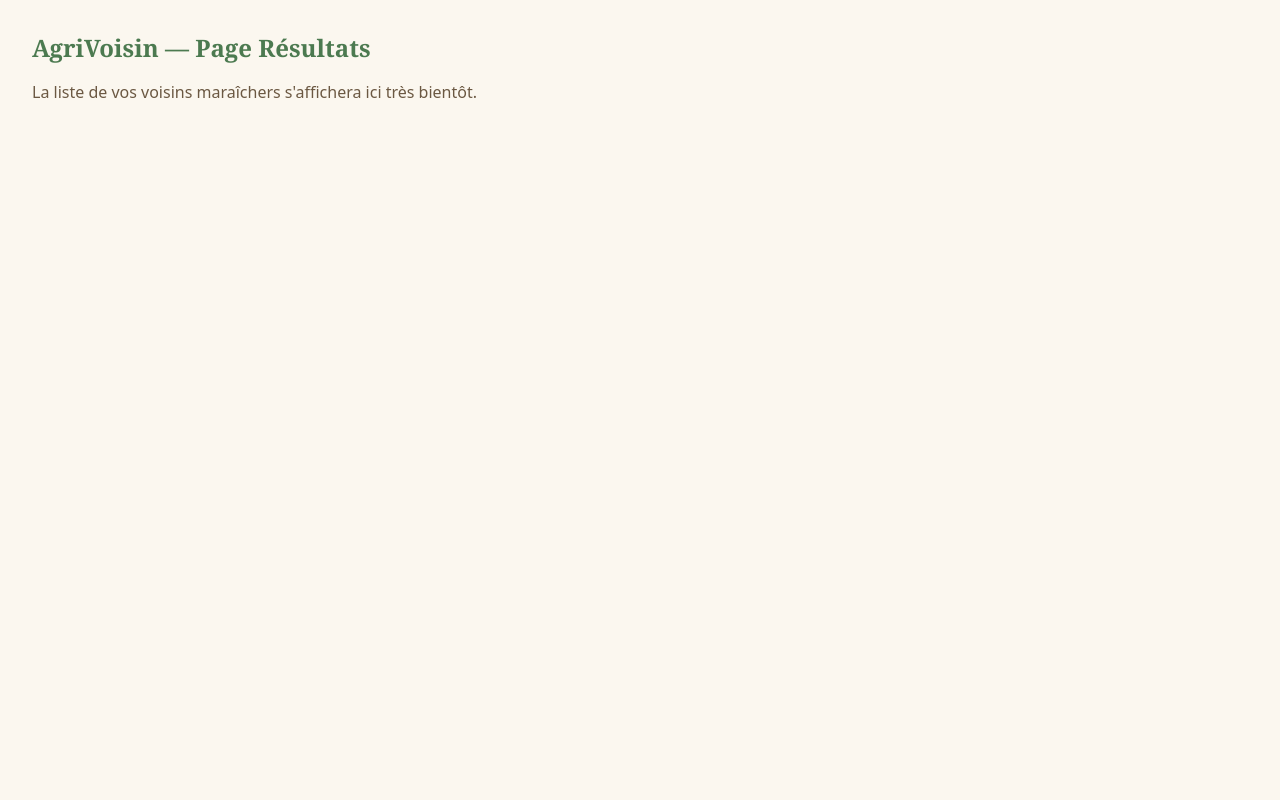
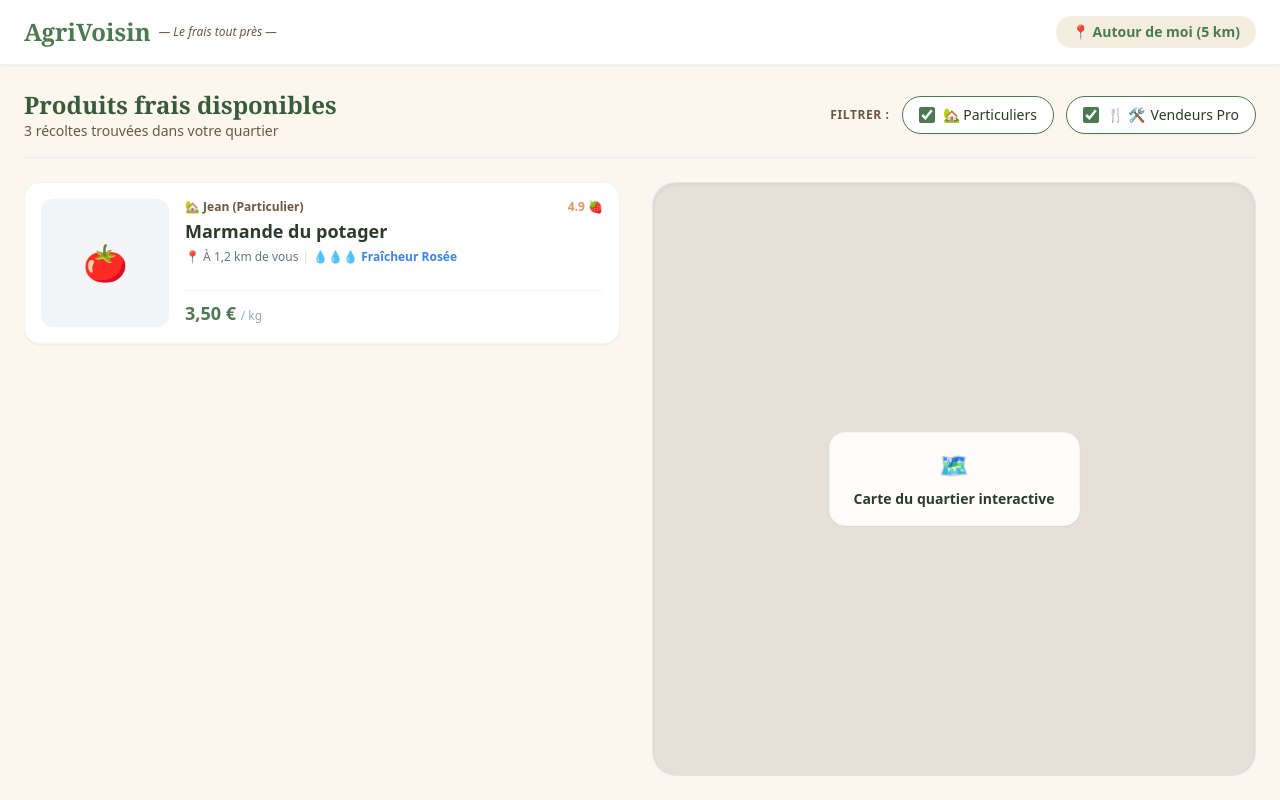
Before and after one commit to nordine2101-design/Agrivoisin, a Next.js app: page /resultats in a window 1280 px wide. Built offline with nearby package versions, Linux system fonts and the light colour scheme.

Commit message:
Update page.tsx

```diff
--- a/src/app/resultats/page.tsx
+++ b/src/app/resultats/page.tsx
@@ -2,9 +2,78 @@ import React from 'react';
 
 export default function ResultatsPage() {
   return (
-    <div className="min-h-screen bg-[#FBF7EF] text-[#2E3A2A] p-8">
-      <h1 className="text-2xl font-bold font-serif text-[#4C7A50]">AgriVoisin — Page Résultats</h1>
-      <p className="mt-4 text-[#6B5842]">La liste de vos voisins maraîchers s'affichera ici très bientôt.</p>
+    <div className="min-h-screen bg-[#FBF7EF] text-[#2E3A2A] font-sans flex flex-col">
+      {/* EN-TÊTE ÉPURÉ DE LA PAGE */}
+      <header className="w-full py-4 border-b border-gray-200/50 bg-white px-6 flex justify-between items-center shadow-sm">
+        <div className="flex items-center gap-2">
+          <span className="font-serif text-2xl font-bold text-[#4C7A50]">AgriVoisin</span>
+          <span className="text-xs italic text-[#6B5842] hidden sm:inline">— Le frais tout près —</span>
+        </div>
+        <div className="text-sm font-semibold text-[#4C7A50] bg-[#F3EDE0] px-4 py-1.5 rounded-full">
+          📍 Autour de moi (5 km)
+        </div>
+      </header>
+
+      {/* CONTENU PRINCIPAL */}
+      <main className="flex-grow flex flex-col max-w-7xl w-full mx-auto p-4 md:p-6 gap-6">
+        {/* FILTRES À COCHER / DÉCOCHER */}
+        <div className="flex flex-col sm:flex-row sm:items-center justify-between gap-4 border-b border-gray-200/60 pb-4">
+          <div>
+            <h1 className="text-xl md:text-2xl font-bold text-[#385C3B] font-serif">Produits frais disponibles</h1>
+            <p className="text-xs md:text-sm text-[#6B5842]">3 récoltes trouvées dans votre quartier</p>
+          </div>
+
+          <div className="flex items-center gap-3">
+            <span className="text-xs font-bold uppercase tracking-wider text-[#6B5842]">Filtrer :</span>
+            <label className="flex items-center gap-2 bg-white border border-[#4C7A50] px-4 py-2 rounded-full cursor-pointer shadow-sm hover:bg-[#F3EDE0] transition-colors select-none text-sm font-medium">
+              <input type="checkbox" defaultChecked className="w-4 h-4 accent-[#4C7A50]" />
+              <span>🏡 Particuliers</span>
+            </label>
+            <label className="flex items-center gap-2 bg-white border border-[#4C7A50] px-4 py-2 rounded-full cursor-pointer shadow-sm hover:bg-[#F3EDE0] transition-colors select-none text-sm font-medium">
+              <input type="checkbox" defaultChecked className="w-4 h-4 accent-[#4C7A50]" />
+              <span className="flex items-center gap-1.5">
+                <span>🍴 🛠️</span>
+                <span>Vendeurs Pro</span>
+              </span>
+            </label>
+          </div>
+        </div>
+
+        {/* COLONNE RÉSULTATS ET CARTE */}
+        <div className="flex-grow flex flex-col lg:flex-row gap-6 h-[calc(100vh-220px)] min-h-[500px]">
+          {/* LISTE DES PRODUCTEURS */}
+          <div className="w-full lg:w-1/2 flex flex-col gap-4 overflow-y-auto pr-0 lg:pr-2">
+            <div className="bg-white border border-gray-100 rounded-2xl p-4 shadow-sm hover:shadow-md transition-all flex gap-4 relative">
+              <div className="w-28 h-28 md:w-32 md:h-32 bg-gray-100 rounded-xl flex-shrink-0 flex items-center justify-center text-4xl">🍅</div>
+              <div className="flex flex-col justify-between flex-grow">
+                <div>
+                  <div className="flex items-center justify-between">
+                    <span className="text-xs font-semibold text-[#6B5842]">🏡 Jean (Particulier)</span>
+                    <span className="text-xs font-bold text-[#E8935C] flex items-center">4.9 🍓</span>
+                  </div>
+                  <h3 className="text-lg font-bold text-[#2E3A2A] mt-0.5">Marmande du potager</h3>
+                  <div className="text-xs font-medium text-gray-500 mt-1 flex items-center gap-1">
+                    <span>📍 À 1,2 km de vous</span>
+                    <span className="text-gray-300">|</span>
+                    <span className="text-blue-500 font-semibold">💧💧💧 Fraîcheur Rosée</span>
+                  </div>
+                </div>
+                <div className="flex items-center justify-between border-t border-gray-100 pt-2 mt-2">
+                  <span className="text-lg font-extrabold text-[#4C7A50]">3,50 € <span className="text-xs font-normal text-gray-400">/ kg</span></span>
+                </div>
+              </div>
+            </div>
+          </div>
+
+          {/* ESPACE CARTE DU QUARTIER */}
+          <div className="hidden lg:flex w-1/2 bg-[#E5E0D8] rounded-3xl border border-gray-200/70 relative items-center justify-center overflow-hidden shadow-inner">
+            <div className="bg-white/90 backdrop-blur-sm px-6 py-4 rounded-2xl shadow-sm text-center max-w-sm border border-gray-100 z-10">
+              <span className="text-2xl">🗺️</span>
+              <h4 className="font-bold text-sm text-[#2E3A2A] mt-2">Carte du quartier interactive</h4>
+            </div>
+          </div>
+        </div>
+      </main>
     </div>
   );
 }
```
